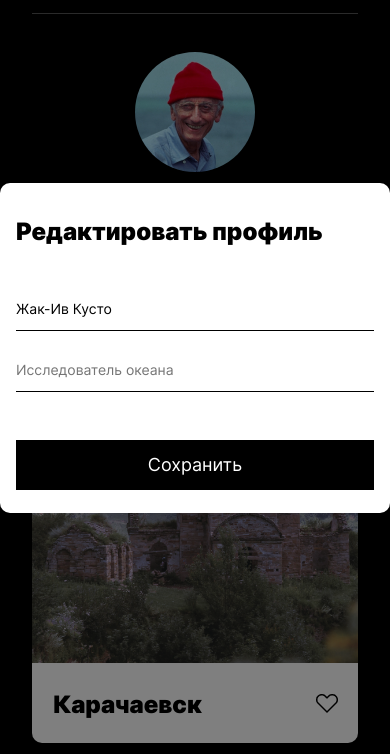
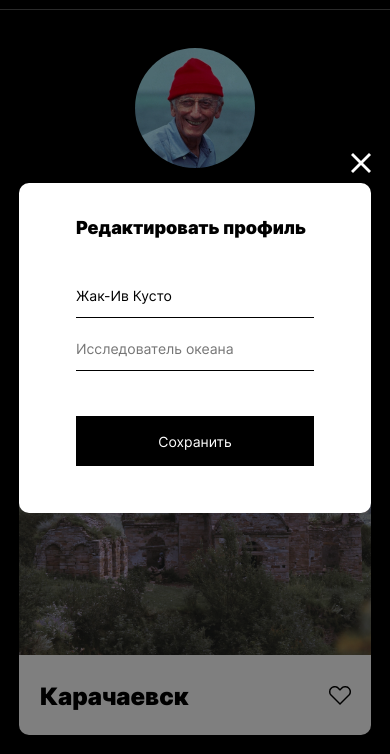
Before and after one commit to vitka27/mesto, a plain HTML site: page index.html in a window 390 px wide. Shown: the part 74-828 px from the top of the page. Drawn offline with Linux system fonts and the light colour scheme.

Commit message:
edit mobile

```diff
--- a/index.html
+++ b/index.html
@@ -38,7 +38,7 @@
                 <p class="profile-user__profession">Исследователь океана</p>
             </div>
         </div>
-        <img src="./image/Add Button.svg" alt="" class="profile-user__add-content">
+        <button class="profile-user__add-content" type="submit"></button>
       </section>
       <section class="photo-user">
         <div class="photo-user__item">
--- a/style.scss
+++ b/style.scss
@@ -64,6 +64,11 @@
         padding-bottom: 0;
     }
 }
+@media (max-width: 768px) {
+    .wrapper {
+        padding: 0;
+    }
+}
 .popup {
     display: flex;
     position: fixed;
@@ -90,6 +95,9 @@
         border-radius: 10px;
         display: flex;
         justify-content: center;
+        @include _480(){
+            margin: auto 19px;
+        }
     }
 
     // .popup__form
@@ -102,11 +110,15 @@
     &__title {
         color: black;
         margin: 0;
-        padding: 34px 0 54px 0;
+        padding: 34px 0 48px 0;
         font-style: normal;
         font-weight: 900;
         font-size: 24px;
         line-height: 29px;
+        @include _600(){
+            font-size: 18px;
+            line-height: 22px;
+        }
     }
 
     // .popup__user-info
@@ -126,8 +138,7 @@
         border: 0;
         padding: 0 0 13px 0;
         border-bottom: 1px solid #000000;
-        margin-bottom: 30px;
-        min-width: 358px;
+        margin-bottom: 22px;
         font-style: normal;
         font-weight: 400;
         font-size: 14px;
@@ -148,7 +159,6 @@
         padding: 0 0 13px 0;
         border: 0;
         border-bottom: 1px solid #000000;
-        min-width: 358px;
         font-style: normal;
         font-weight: 400;
         font-size: 14px;
@@ -160,7 +170,7 @@
     &__submit {
         width: 358px;
         height: 50px;
-        margin: 48px 0 37px 0;
+        margin: 48px auto 37px;
         border: 0;
         padding: 0;
         background-color: black;
@@ -170,6 +180,12 @@
         font-size: 18px;
         line-height: 22px;
         text-align: center;
+        @include _768(){
+            margin: 45px auto 25px;
+            width: 238px;
+            font-size: 14px;
+            line-height: 17px;
+        }
     }
     &__close {
         position: absolute;
@@ -180,6 +196,12 @@
         background-image: url(./image/Close-Icon.svg);
         background-repeat: no-repeat;
         background-size: cover;
+        @include _600(){
+            top: -30px;
+            right: 0;
+            width: 20px;
+            height: 20px;
+        }
     }
 }
 .header {
@@ -189,7 +211,10 @@
     border-bottom: solid 1px #545454;
     // .header__logo
     @include _979() {
-        padding: 28px 0 31.6px;
+        padding: 28px 0 27.6px;
+    }
+    @include _768() {
+        padding-left: 17px;
     }
 
     &__logo {
@@ -213,7 +238,8 @@
     flex-wrap: wrap;
     align-items: center;
     padding: 36px 0 46px;
-    @include _979() {
+    @include _768() {
+        flex-direction: column;
         justify-content: center;
         padding: 38.25px 0 36px;
     }
@@ -241,7 +267,8 @@
     &__wrap {
         display: flex;
         @include _979() {
-            padding-bottom: 14px;
+            padding-bottom: 10px;
+            margin: auto;
         }
     }
 
@@ -249,7 +276,8 @@
         display: flex;
         align-items: center;
         flex-wrap: wrap;
-        @include _979() {
+        @include _768() {
+            flex-direction: column;
             justify-content: center;
         }
     }
@@ -301,8 +329,15 @@
     // .profile-user__add-content
 
     &__add-content {
+        background: none;
+        border: none;
+        background-image: url(./image/Add\ Button.svg);
         width: 150px;
         height: 50px;
+        @include _768() {
+            width: 282px;
+            background-image: url(./image/Add\ Button\ big.svg);
+        }
     }
 }
 // .photo-user__item
@@ -312,8 +347,8 @@
     grid-auto-rows: 362px;
     gap: 20px 17px;
     padding-bottom: 67px;
-    @include _979() {
-        padding-bottom: 48px;
+    @include _768(){
+        padding: 0 19px 48px;
     }
 
     &__item {
@@ -352,8 +387,8 @@
 }
 .footer {
     padding-bottom: 60px;
-    @include _979() {
-        padding-bottom: 36px;
+    @include _768(){
+        padding: 0 19px 36px;
     }
 
     // .footer__copyright
```
Also changed, not shown: image/Add Button big.svg (added), image/MOBILE EDIT FORM.png (added), style.css, 1 other file.
